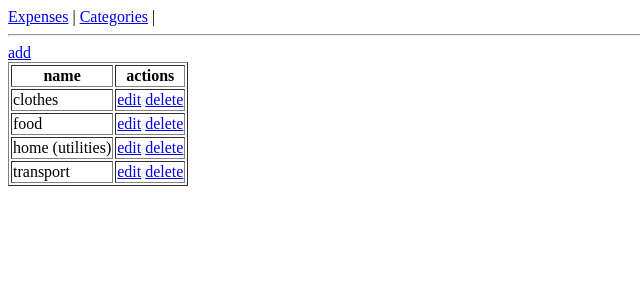
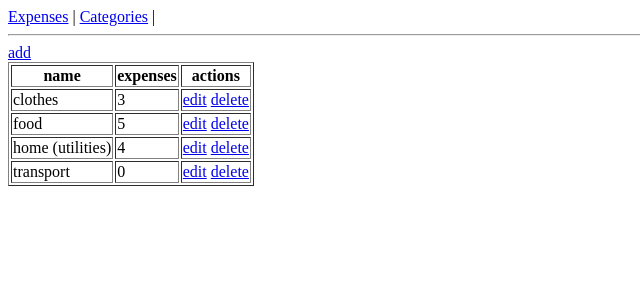
Before and after one commit to wojwoj8/project, a Django app: page /expenses/category/list/ in a window 1280 px wide. Shown: the top 300 px of the page, without its empty margins (0-640 px from the left). Run offline with Django 4.2, Linux system fonts and the light colour scheme; data comes from the database, SQL or seed files in the repository.

Commit message:
working expenses per category

```diff
--- a/expenses/reports.py
+++ b/expenses/reports.py
@@ -1,8 +1,8 @@
 from collections import OrderedDict
 
-from django.db.models import Sum, Value
+from django.db.models import Sum, Value, Count
 from django.db.models.functions import Coalesce, TruncMonth
-from .models import Expense
+from .models import Expense, Category
 
 
 def summary_per_category(queryset):
@@ -16,7 +16,6 @@ def summary_per_category(queryset):
     ))
 
 
-
 def summary_per_yearmonth(queryset):
     return OrderedDict(sorted(
         queryset
@@ -26,3 +25,10 @@ def summary_per_yearmonth(queryset):
         .annotate(s=Sum('amount'))
         .values_list('month', 's')
     ))
+
+def expenses_per_category(queryset):
+    return (sorted(
+        queryset
+        .annotate(expense_count=Coalesce(Count('expense'), 0))
+        .values_list('name', 'expense_count', 'id')
+    ))
--- a/expenses/templates/expenses/category_list.html
+++ b/expenses/templates/expenses/category_list.html
@@ -7,21 +7,26 @@
 	<thead>
 		<tr>
 			<th>name</th>
+			<th>expenses</th>
 			<th>actions</th>
 		</tr>
 	</thead>
 	<tbody>
-		{% for obj in object_list %}
+		{% for category, expenses, id in expenses_per_category %}
 		<tr>
 			<td>
-				{{obj.name}}
+				{{category}}
 			</td>
 			<td>
-				<a href="{% url 'expenses:category-edit' obj.id %}">edit</a>
-				<a href="{% url 'expenses:category-delete' obj.id %}">delete</a>
+				{{expenses}}
+			</td>
+			<td>
+				<a href="{% url 'expenses:category-edit' id %}">edit</a>
+				<a href="{% url 'expenses:category-delete' id %}">delete</a>
 			</td>
 		</tr>
 		{% endfor %}
 	</tbody>
 </table>
+
 {% endblock %}
--- a/expenses/views.py
+++ b/expenses/views.py
@@ -2,8 +2,7 @@ from django.views.generic.list import ListView
 
 from .forms import ExpenseSearchForm
 from .models import Expense, Category
-from .reports import summary_per_category, summary_per_yearmonth
-
+from .reports import summary_per_category, summary_per_yearmonth, expenses_per_category
 
 class ExpenseListView(ListView):
     model = Expense
@@ -45,7 +44,7 @@ class ExpenseListView(ListView):
             for value in summary_data.values():
                 total_amount += value
 
-            print(total_amount)
+            # print(total_amount)
 
         return super().get_context_data(
             form=form,
@@ -58,3 +57,10 @@ class ExpenseListView(ListView):
 class CategoryListView(ListView):
     model = Category
     paginate_by = 5
+    def get_context_data(self, *, object_list=None, **kwargs):
+        queryset = object_list if object_list is not None else self.object_list
+
+        return super().get_context_data(
+            object_list=queryset,
+            expenses_per_category=expenses_per_category(queryset),
+            **kwargs)
```
